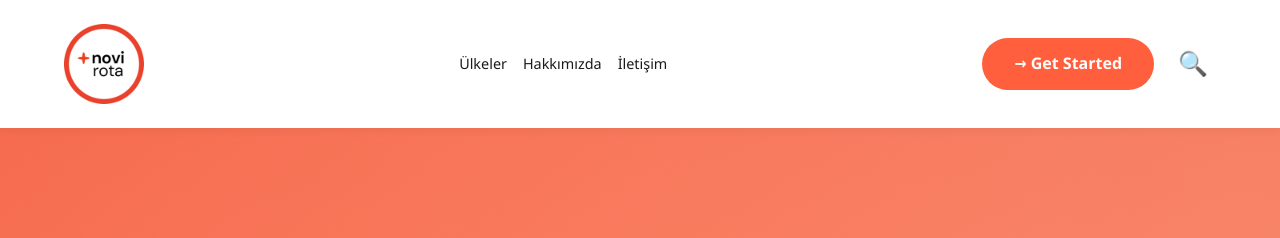
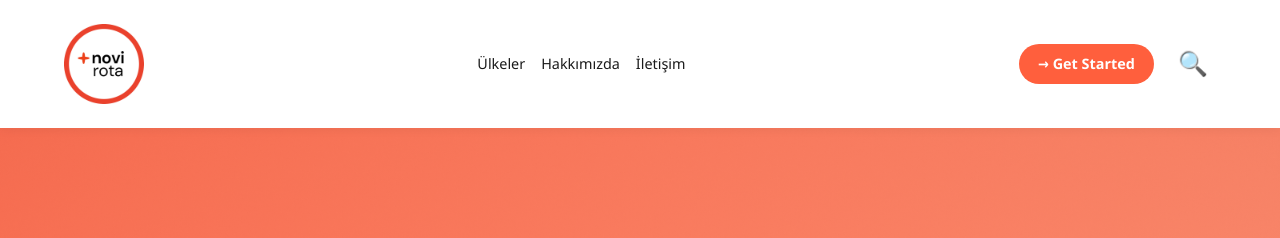
Before and after one commit to novirotaa/source, a website: page index.html in a window 1280 px wide. Shown: the top 238 px of the page. Drawn offline with Linux system fonts and the light colour scheme.

Commit message:
Update index.html

```diff
--- a/index.html
+++ b/index.html
@@ -51,11 +51,11 @@
 .get-started-btn {
     background: var(--primary-orange);
     color: var(--white);
-    padding: 0.8rem 2rem;
+    padding: 0.5rem 1.2rem;
     border-radius: 50px;
     text-decoration: none;
     font-weight: 600;
-    font-size: 1rem;
+    font-size: 0.9rem;
     transition: transform 0.3s, box-shadow 0.3s;
     white-space: nowrap;
 }
```
